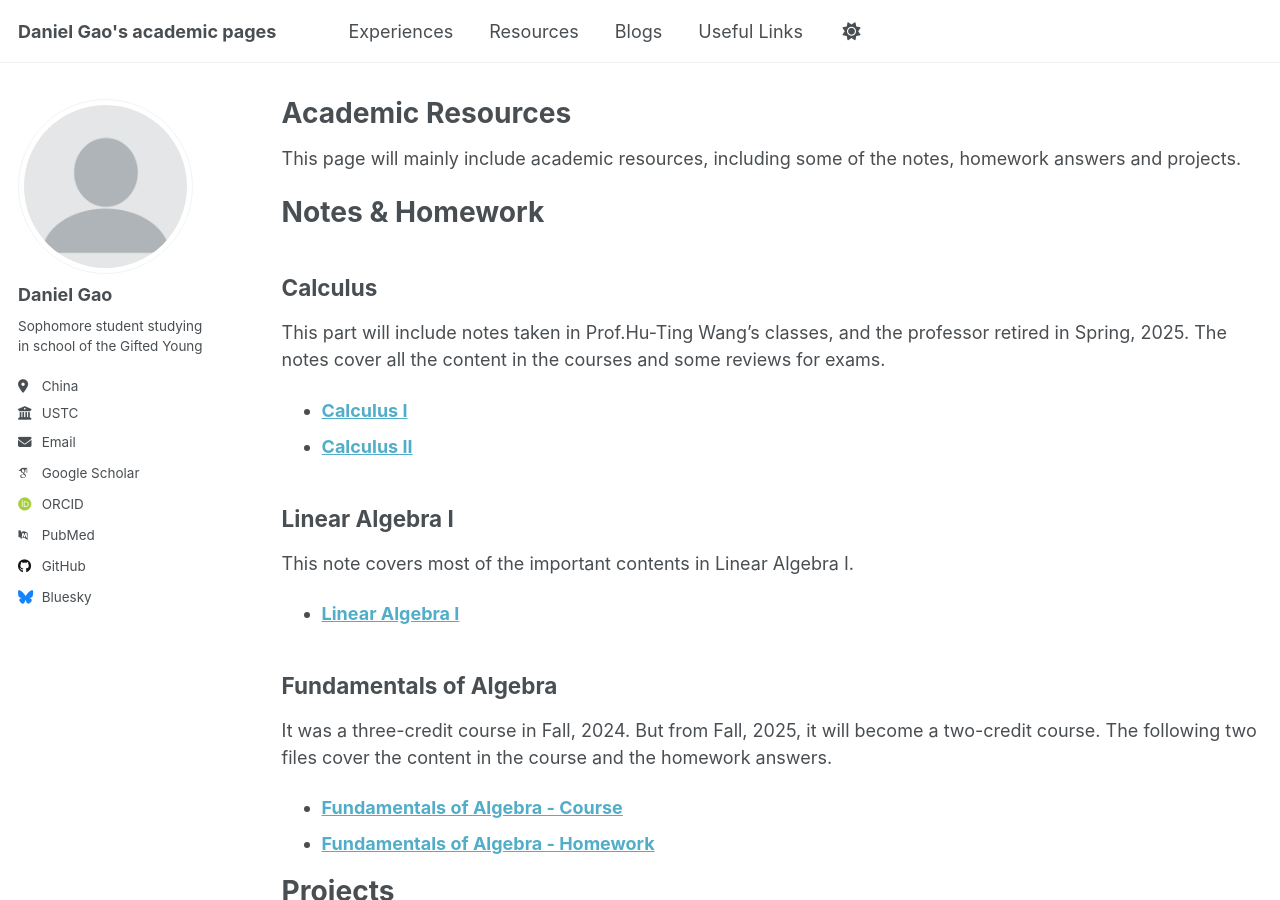
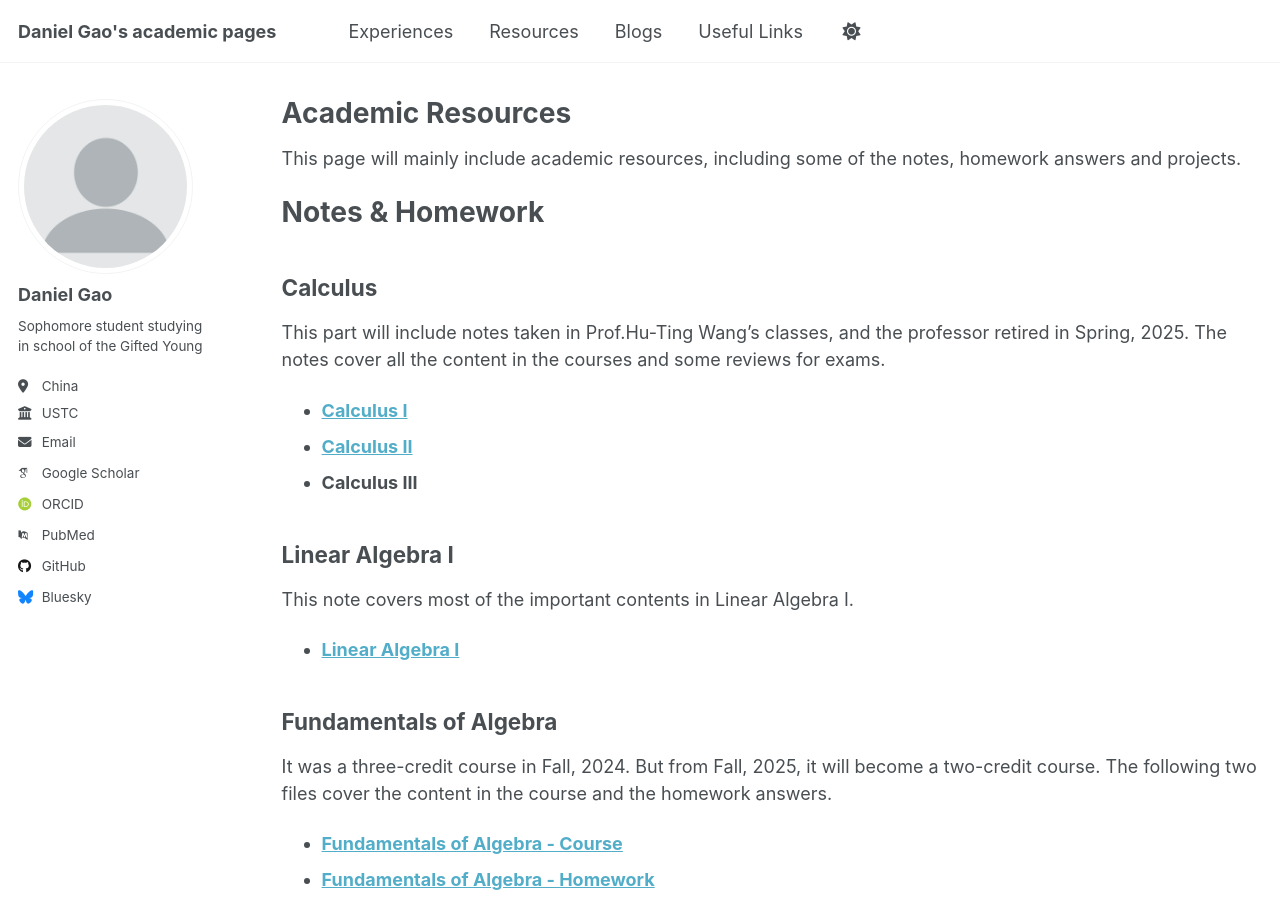
Before and after one commit to ccbb0530/ccbb0530.github.io, a Jekyll site: the page built from _pages/resources.md, in a window 1280 px wide and 900 px high. Built offline with Jekyll 4.4.1, drawn with Linux system fonts in a browser that asks for light colours; some web fonts are replaced; a script that is not in the unit is left out.

Commit message:
adding new experiences and materials

```diff
--- a/_pages/resources.md
+++ b/_pages/resources.md
@@ -10,17 +10,18 @@
 # Notes & Homework
 ## Calculus
 This part will include notes taken in Prof.Hu-Ting Wang's classes, and the professor retired in Spring, 2025. The notes cover all the content in the courses and some reviews for exams.<br>
-- **[Calculus I](https://ccbb0530.github.io/files/CalculusI.pdf)**<br>
-- **[Calculus II](https://ccbb0530.github.io/files/CalculusII.pdf)**<br>
+- **[Calculus I](https://notes.gaopg.com/Mathematics%20Analysis%201.pdf)**<br>
+- **[Calculus II](https://notes.gaopg.com/Mathematics%20Analysis%202.pdf)**<br>
+- **Calculus III**<br>
 
 ## Linear Algebra I
 This note covers most of the important contents in Linear Algebra I.<br>
-- **[Linear Algebra I](https://ccbb0530.github.io/files/LinearAlgebraI.pdf)**
+- **[Linear Algebra I](https://notes.gaopg.com/Linear%20Algebra%201.pdf)**
 
 ## Fundamentals of Algebra
 It was a three-credit course in Fall, 2024. But from Fall, 2025, it will become a two-credit course. The following two files cover the content in the course and the homework answers.<br>
-- **[Fundamentals of Algebra - Course](https://ccbb0530.github.io/files/Algebra1-course.pdf)**<br>
-- **[Fundamentals of Algebra - Homework](https://ccbb0530.github.io/files/Algebra1-homework.pdf)**<br>
+- **[Fundamentals of Algebra - Course](https://notes.gaopg.com/Algebra1-course.pdf)**<br>
+- **[Fundamentals of Algebra - Homework](https://notes.gaopg.com/AlgebraI-homework.pdf)**<br>
 
 # Projects
 The following files cover most of the projects done in freshman year. Most of them are thesis and report.
```
Also changed, not shown: _pages/about.md (+10 -1 lines), _pages/links.md (+8 -0 lines).
